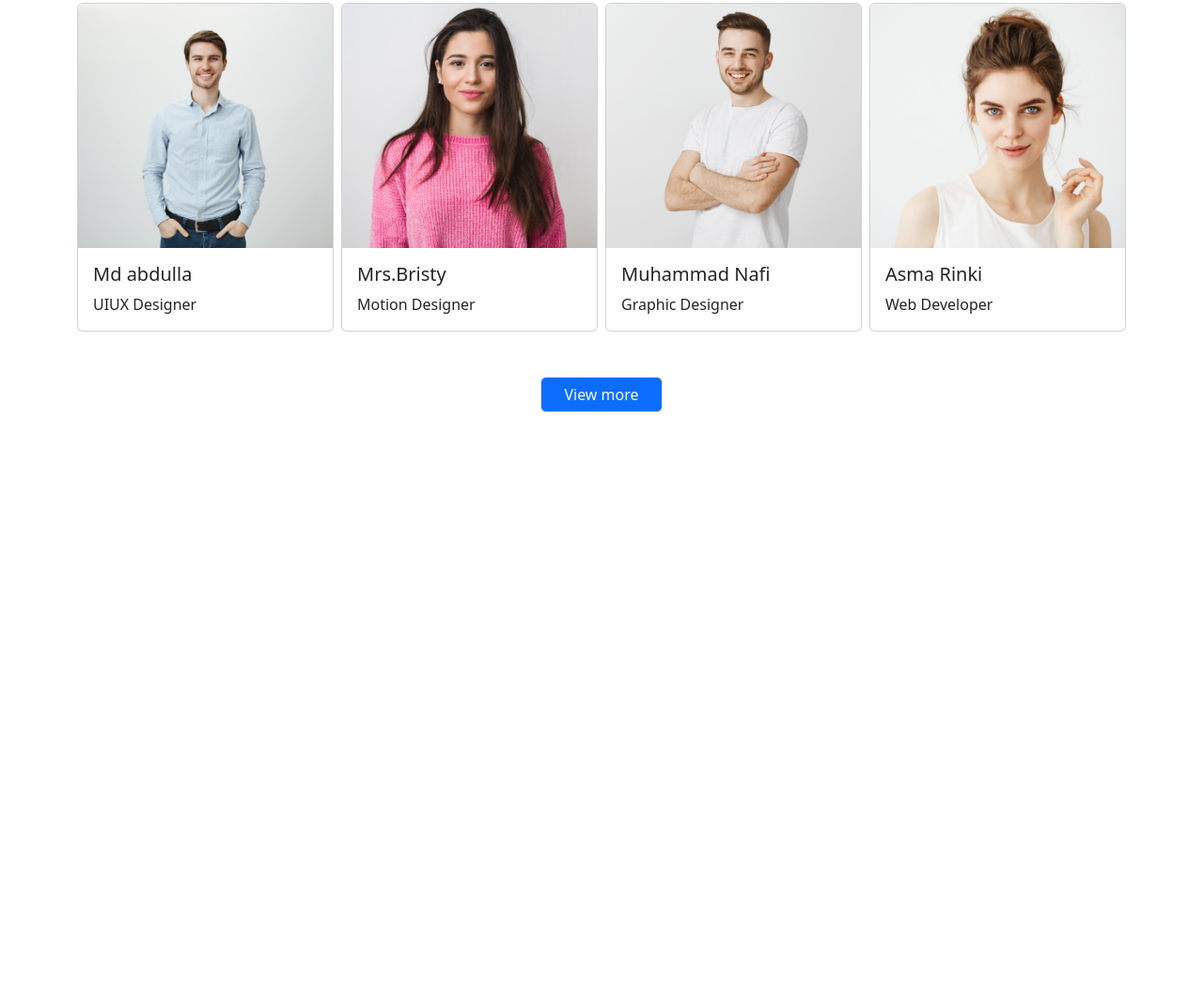
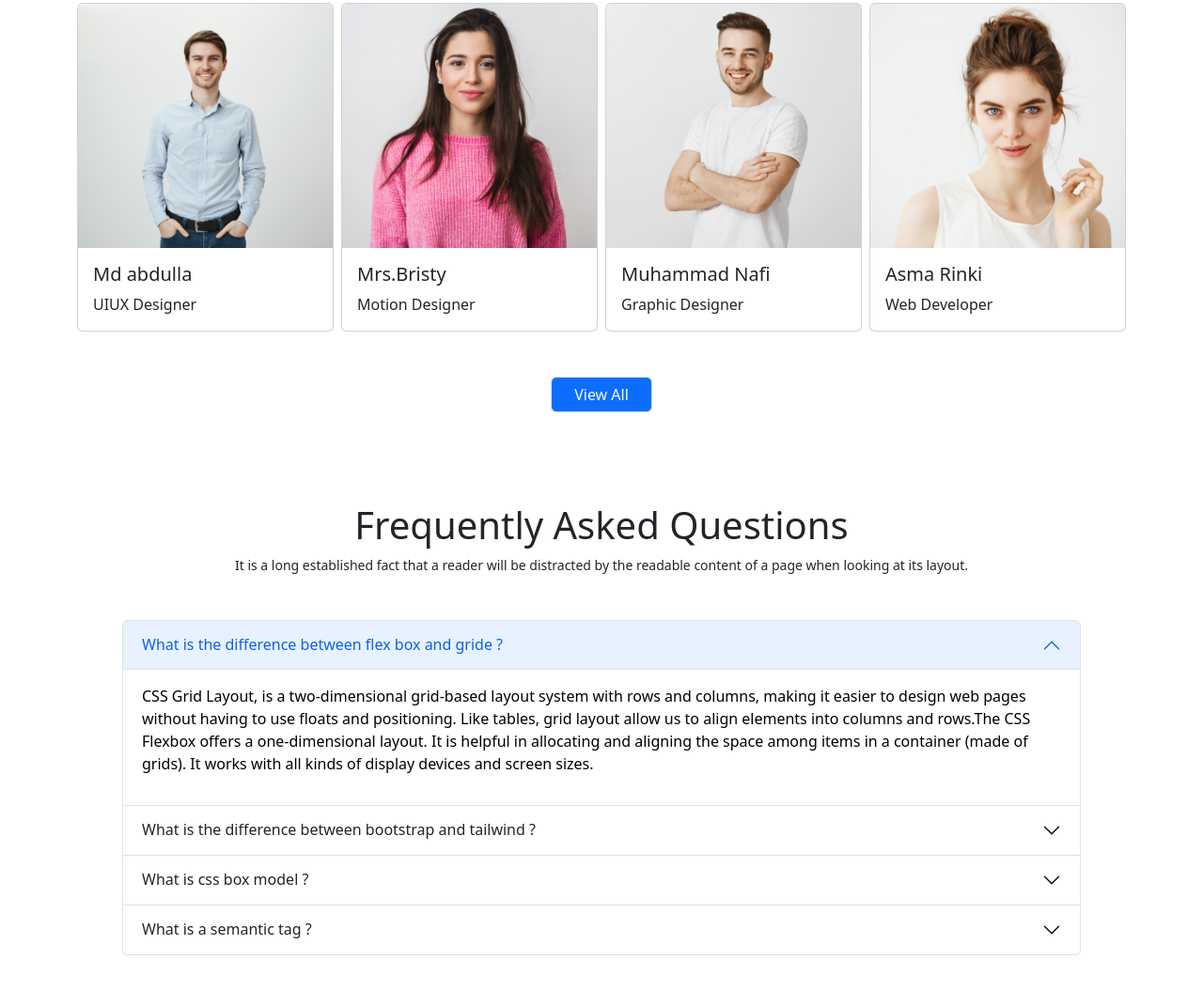
Before and after one commit to KaoswerAhamedsojeeb/Assignment-no-3, a plain HTML site: page index.html in a window 1280 px wide. Shown: the part 3058-4113 px from the top of the page at 94% size. Before the commit the page ends 3545 px from the top, so only its background shows below. Drawn offline with nearby package versions, Linux system fonts and the light colour scheme.

Commit message:
question part done

```diff
--- a/index.html
+++ b/index.html
@@ -344,7 +344,108 @@
             </div>
 
             <div class="d-flex justify-content-center">
-                <button class="btn btn-outline btn-primary border my-5 px-4 text-light" type="submit">View more</button>
+                <button class="btn btn-outline btn-primary border my-5 px-4 text-light" type="submit">View All</button>
+        </section>
+
+        <!-- -----------------Students Feedback part--------------------- -->
+
+        <!-- <div class="d-flex justify-content-center">
+            <div>
+                <h1>Some Students Feedback</h1>
+                <p>Many students give ws thier feedback of our courses. <br> They give us positive thing about this
+                    courses. <br>
+                    Now
+                    we are shoeing thier feedback bellow</p>
+            </div>
+        </div> -->
+        <!---------------------- Asked question------------- -->
+
+        <div class="my-5">
+            <div>
+                <h1 class="text-center">Frequently Asked Questions</h1>
+                <p class="small text-center">It is a long established fact that a reader will be distracted
+                    by
+                    the
+                    readable
+                    content of a page when looking at its layout.</p>
+            </div>
+        </div>
+        <section class="my-5 mx-5 d-flex justify-content-center">
+            <div class="accordion" id="accordionExample">
+                <div class="accordion-item">
+                    <h2 class="accordion-header" id="headingOne">
+                        <button class="accordion-button" type="button" data-bs-toggle="collapse"
+                            data-bs-target="#collapseOne" aria-expanded="true" aria-controls="collapseOne">
+                            What is the difference between flex box and gride ?
+                        </button>
+                    </h2>
+                    <div id="collapseOne" class="accordion-collapse collapse show" aria-labelledby="headingOne"
+                        data-bs-parent="#accordionExample">
+                        <div class="accordion-body">
+                            <p>CSS Grid Layout, is a two-dimensional grid-based layout system with rows and columns,
+                                making
+                                it easier to design web pages without having to use floats and positioning. Like tables,
+                                grid layout allow us to align elements into columns and rows.The CSS Flexbox offers a
+                                one-dimensional layout. It is helpful in allocating and aligning the space among items
+                                in a
+                                container (made of grids). It works with all kinds of display devices and screen sizes.
+                            </p>
+                        </div>
+                    </div>
+                </div>
+                <div class="accordion-item">
+                    <h2 class="accordion-header" id="headingTwo">
+                        <button class="accordion-button collapsed" type="button" data-bs-toggle="collapse"
+                            data-bs-target="#collapseTwo" aria-expanded="false" aria-controls="collapseTwo">
+                            What is the difference between bootstrap and tailwind ?
+                        </button>
+                    </h2>
+                    <div id="collapseTwo" class="accordion-collapse collapse" aria-labelledby="headingTwo"
+                        data-bs-parent="#accordionExample">
+                        <div class="accordion-body">
+                            <p>The main difference between TailwindCSS and Bootstrap is that Tailwind CSS is not a UI
+                                kit. Unlike UI kits such as Bootstrap, Bulma, and Foundation, Tailwind CSS doesn't have
+                                a default theme or built-in UI components. Instead, it comes with predesigned widgets
+                                you can use to build your site from scratch.</p>
+                        </div>
+                    </div>
+                </div>
+                <div class="accordion-item">
+                    <h2 class="accordion-header" id="headingThree">
+                        <button class="accordion-button collapsed" type="button" data-bs-toggle="collapse"
+                            data-bs-target="#collapseThree" aria-expanded="false" aria-controls="collapseThree">
+                            What is css box model ?
+                        </button>
+                    </h2>
+                    <div id="collapseThree" class="accordion-collapse collapse" aria-labelledby="headingThree"
+                        data-bs-parent="#accordionExample">
+                        <div class="accordion-body">
+                            <p>In CSS, the term "box model" is used when talking about design and layout.
+
+                                The CSS box model is essentially a box that wraps around every HTML element. It consists
+                                of: margins, borders, padding, and the actual content.
+
+                            </p>
+                        </div>
+                    </div>
+                </div>
+                <div class="accordion-item">
+                    <h2 class="accordion-header" id="headingfour">
+                        <button class="accordion-button collapsed" type="button" data-bs-toggle="collapse"
+                            data-bs-target="#collapsefour" aria-expanded="false" aria-controls="collapsefour">
+                            What is a semantic tag ?
+                        </button>
+                    </h2>
+                    <div id="collapsefour" class="accordion-collapse collapse" aria-labelledby="headingfour"
+                        data-bs-parent="#accordionExample">
+                        <div class="accordion-body">
+                            <p>The HTML semantics refers to the tags that provide meaning to an HTML page rather than
+                                just presentation. It makes HTML more comprehensible by better defining the different
+                                sections and layout of web pages.</p>
+                        </div>
+                    </div>
+                </div>
+            </div>
         </section>
     </main>
 
```
